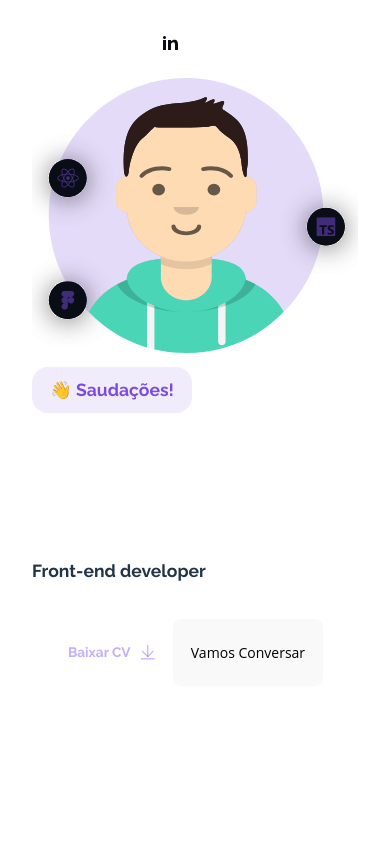
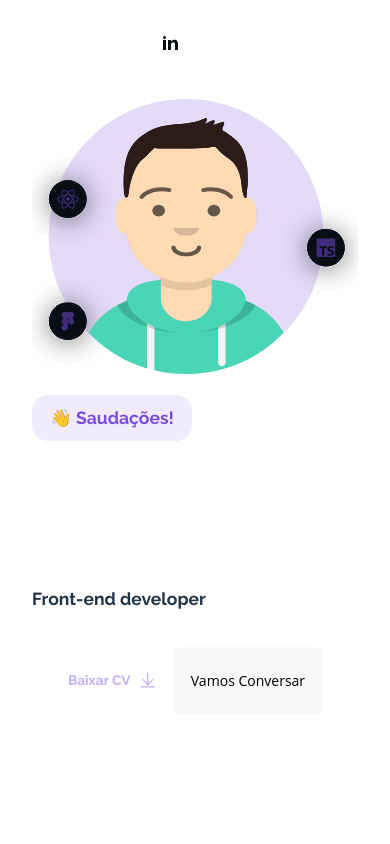
Before and after one commit to hugompereira2/Portfolio, a React (Vite) app: page / in a window 390 px wide. Shown: the top 844 px of the page. Built offline with nearby package versions, Linux system fonts and the light colour scheme.

Commit message:
correcao espacamento hero section

```diff
--- a/src/components/Hero/Hero.scss
+++ b/src/components/Hero/Hero.scss
@@ -83,7 +83,7 @@
                 width: 100%;
                 justify-content: center;
                 order: -1;
-                padding: 0 0 1rem;
+                padding: 1.5rem 0;
 
                 img {
                     max-height: 275px;
```
